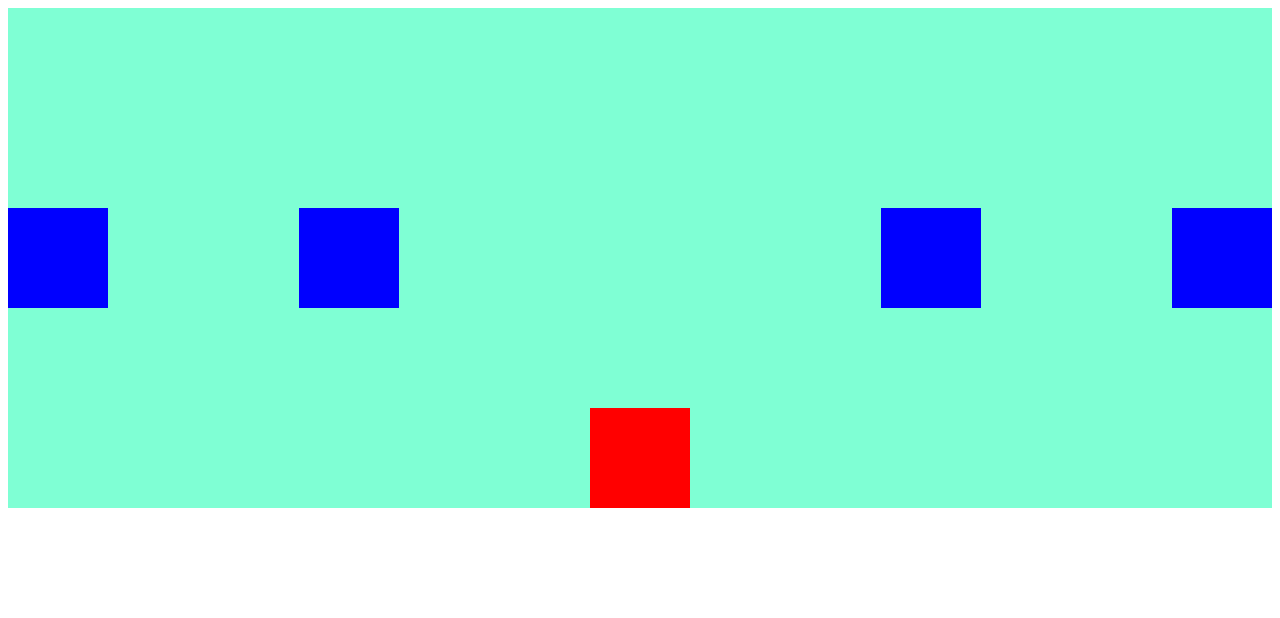
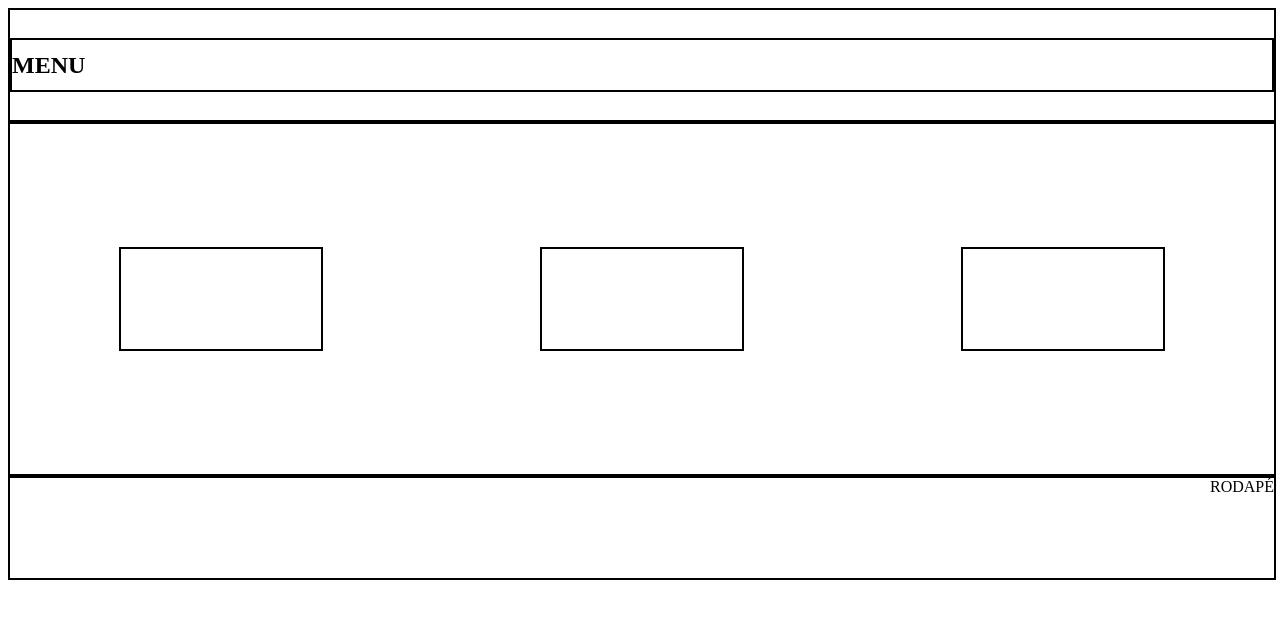
Before and after one commit to ErikGgois/PROJETOS, a React (Vite) app in the folder meu-projeto/: page / in a window 1280 px wide. Shown: the top 618 px of the page. Built offline with nearby package versions, Linux system fonts and the light colour scheme.

Commit message:
Criando cabeçalho, menu e rodapé.

```diff
--- a/meu-projeto/src/App.tsx
+++ b/meu-projeto/src/App.tsx
@@ -1,18 +1,30 @@
+import Componentes from './Componentes'
 import './estilo/estilo.css'
 import './FlexDirection'
 import FlexDirection from './FlexDirection'
+import Menu from './Menu'
+import Rodape from './Rodape'
 
 function App() {
 
   return (
 
+    <div>
+      <Menu />
+      <Componentes />
+      <Rodape />
+    </div>
+
+
+/* atividade quadro colorido
 <div>
   <FlexDirection/>
 </div>
+*/
 
 
 
-   /* <>
+   /* primeira atividade<>
 
       <div className='container'>
 
--- /dev/null
+++ b/meu-projeto/src/Componentes.tsx
@@ -0,0 +1,14 @@
+import './estilo/estilo.css'
+
+function Componentes() {
+    return (
+        <div className='ContainerPrincipalComponentes'>
+            <div className='ComponenteBonus'></div>
+            <div className='ComponenteBonus'></div>
+            <div className='ComponenteBonus'></div>
+        </div>
+
+    )
+}
+
+export default Componentes
--- /dev/null
+++ b/meu-projeto/src/Menu.tsx
@@ -0,0 +1,12 @@
+import './estilo/estilo.css'
+
+function Menu() {
+    return(
+    <div className='ContainerCabecalho'>
+        <div className='ContainerMenorCabecalho'> <h2>MENU</h2> </div>
+    </div>
+
+    )
+}
+
+export default Menu
--- /dev/null
+++ b/meu-projeto/src/Rodape.tsx
@@ -0,0 +1,11 @@
+import './estilo/estilo.css'
+
+function Rodape() {
+    return(
+    <div className='ContainerRodape'>
+        <div className='ContainerRodape1'>RODAPÉ</div>
+    </div>
+
+    )
+}
+export default Rodape
--- a/meu-projeto/src/estilo/estilo.css
+++ b/meu-projeto/src/estilo/estilo.css
@@ -55,10 +55,10 @@
     flex: 1;
     border: 1px solid black;
     display: flex;
-    flex-direction:column;
+    flex-direction: column;
 }
 
-.bis2-1{
+.bis2-1 {
     flex: 1;
     background-color: gray;
     display: flex;
@@ -66,7 +66,7 @@
     border: 1px solid red;
 }
 
-.bis2-2{
+.bis2-2 {
     display: flex;
     flex-direction: row;
     background-color: gray;
@@ -74,7 +74,7 @@
     border: 1px solid red;
 }
 
-.tatara1-1{
+.tatara1-1 {
     flex: 1;
     background-color: brown;
     display: flex;
@@ -82,7 +82,7 @@
     border: 1px solid red;
 }
 
-.tatara1-2{
+.tatara1-2 {
     flex: 3;
     background-color: gray;
     display: flex;
@@ -90,7 +90,7 @@
     border: 1px solid red;
 }
 
-.tatara2-1{
+.tatara2-1 {
     flex: 3;
     background-color: gray;
     display: flex;
@@ -98,7 +98,7 @@
     border: 1px solid red;
 }
 
-.tatara2-2{
+.tatara2-2 {
     flex: 1;
     background-color: brown;
     display: flex;
@@ -126,7 +126,7 @@
     border: 1px solid black;
 }
 
-.paizao{
+.paizao {
     background-color: aquamarine;
     display: flex;
     flex-direction: row;
@@ -136,16 +136,73 @@ justify-content: space-between;
     align-items: center;
 }
 
-.fi-1{
+.fi-1 {
     background-color: blue;
     height: 100px;
     width: 100px;
 
 }
 
-.fi-2{
+.fi-2 {
     background-color: red;
     height: 100px;
     width: 100px;
     align-self: flex-end;
 }
+
+.ContainerCabecalho {
+    background-color: white;
+    border: 2px solid black;
+    width: 100%;
+    height: 110px;
+    display: flex;
+    flex-direction: row;
+    justify-content: center;
+    align-items: center;
+}
+
+.ContainerMenorCabecalho {
+    background-color: white;
+    border: 2px solid black;
+    width: 1300px;
+    height: 50px;
+    display: flex;
+    flex-direction: row;
+    align-items: center;
+}
+
+.ContainerPrincipalComponentes{
+    background-color: white;
+    border: 2px solid black;
+    width: 100%;
+    height: 350px;
+    display: flex;
+    flex-direction: row;
+    justify-content: space-around;
+    align-items: center;
+
+}
+
+.ComponenteBonus {
+background-color: white;
+height: 100px;
+width: 200px;
+border: 2px solid black;
+
+}
+
+.ContainerRodape{
+    background-color: white;
+height: 100PX;
+width: 100%;
+border: 2px solid black;
+}
+
+.ContainerRodape1{
+    background-color: white;
+height: 100PX;
+width: 100%;
+display: flex;
+flex-direction: row;
+justify-content: flex-end;
+}
```
Lines whose indentation alone changed are shown as unchanged.
